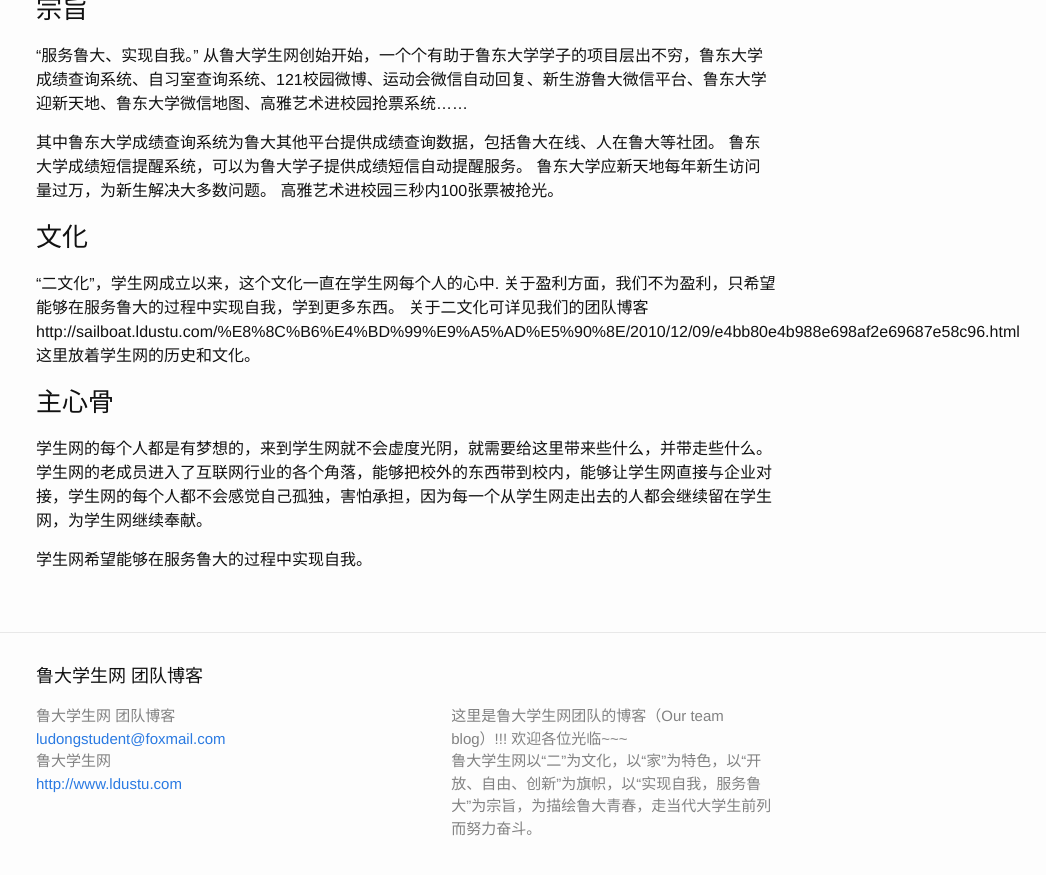
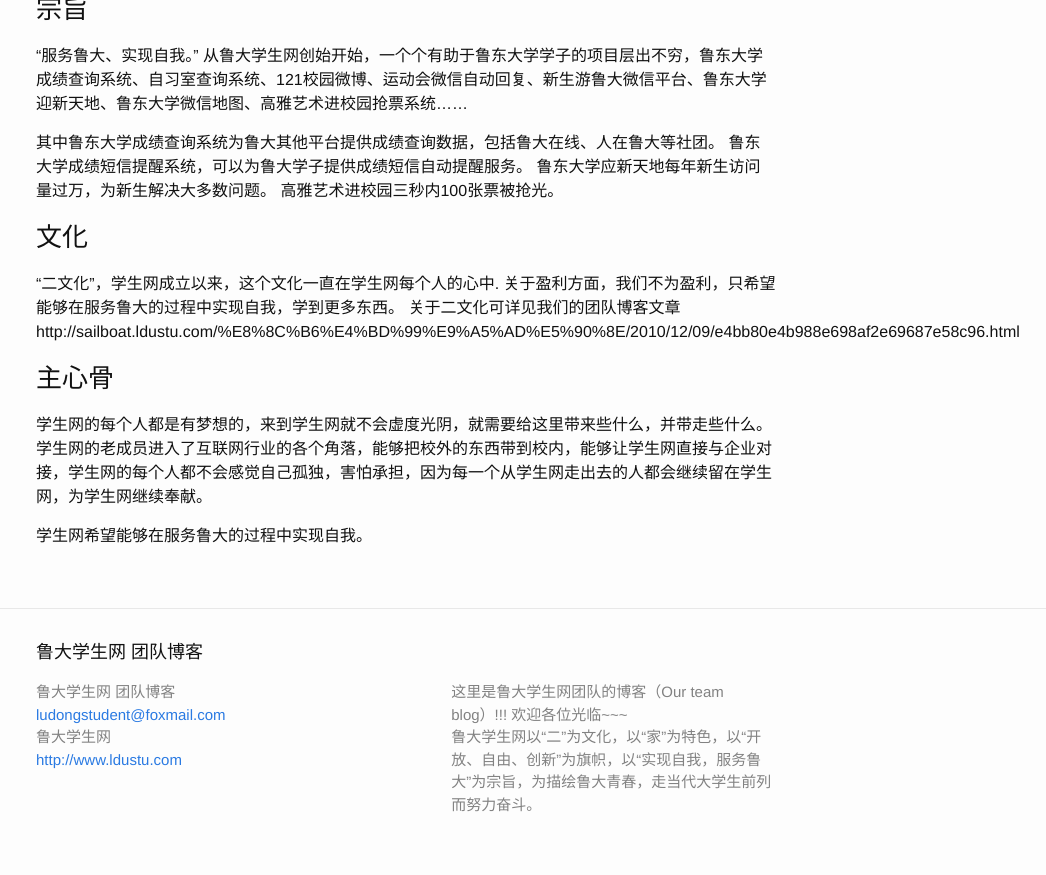
Before and after one commit to ldsn/sailboat, a Jekyll site: the page built from _posts/2015-03-26-近期一些感想.md, in a window 1280 px wide and 900 px high, scrolled down 960 px. Shown: the top 875 px of the window, without its empty margins (234-1280 px from the left). Built offline with Jekyll 4.4.1, drawn with Linux system fonts in a browser that asks for light colours; comment, search, counter and statistics services are not loaded.

Commit message:
Update 2015-03-26-近期一些感想.md

```diff
--- a/_posts/2015-03-26-近期一些感想.md
+++ b/_posts/2015-03-26-近期一些感想.md
@@ -40,7 +40,7 @@
 ###文化
 “二文化”，学生网成立以来，这个文化一直在学生网每个人的心中.
 关于盈利方面，我们不为盈利，只希望能够在服务鲁大的过程中实现自我，学到更多东西。
-关于二文化可详见我们的团队博客 http://sailboat.ldustu.com/%E8%8C%B6%E4%BD%99%E9%A5%AD%E5%90%8E/2010/12/09/e4bb80e4b988e698af2e69687e58c96.html 这里放着学生网的历史和文化。
+关于二文化可详见我们的团队博客文章 http://sailboat.ldustu.com/%E8%8C%B6%E4%BD%99%E9%A5%AD%E5%90%8E/2010/12/09/e4bb80e4b988e698af2e69687e58c96.html
 
 ###主心骨
 学生网的每个人都是有梦想的，来到学生网就不会虚度光阴，就需要给这里带来些什么，并带走些什么。学生网的老成员进入了互联网行业的各个角落，能够把校外的东西带到校内，能够让学生网直接与企业对接，学生网的每个人都不会感觉自己孤独，害怕承担，因为每一个从学生网走出去的人都会继续留在学生网，为学生网继续奉献。
```
